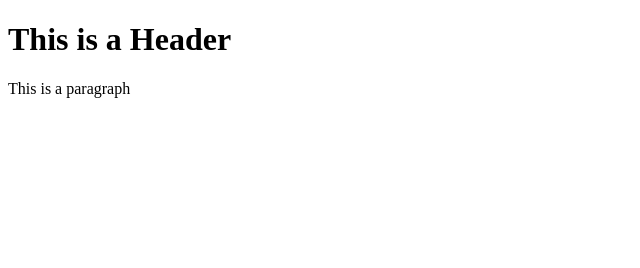
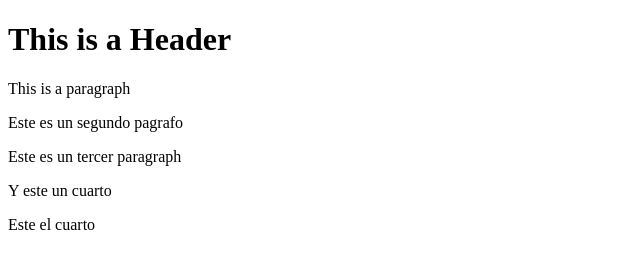
Before and after one commit to marco6998/git-test, a website: page index.html in a window 1280 px wide. Shown: the whole page, without its empty margins (0-640 px from the left). Drawn offline with Linux system fonts and the light colour scheme.

Commit message:
cuarto commit

```diff
--- a/index.html
+++ b/index.html
@@ -5,5 +5,9 @@
     <body>
         <h1>This is a Header</h1>
         <p>This is a paragraph</p>
+        <p>Este es un segundo pagrafo</p>
+        <p>Este es un tercer paragraph</p>
+        <p>Y este un cuarto</p>
+        <p>Este el cuarto</p>
     </body>
 </html>
```
Also changed, not shown: package.json (added, +24 -0 lines), templates/test.html (line endings or trailing spaces), 3 other files.
